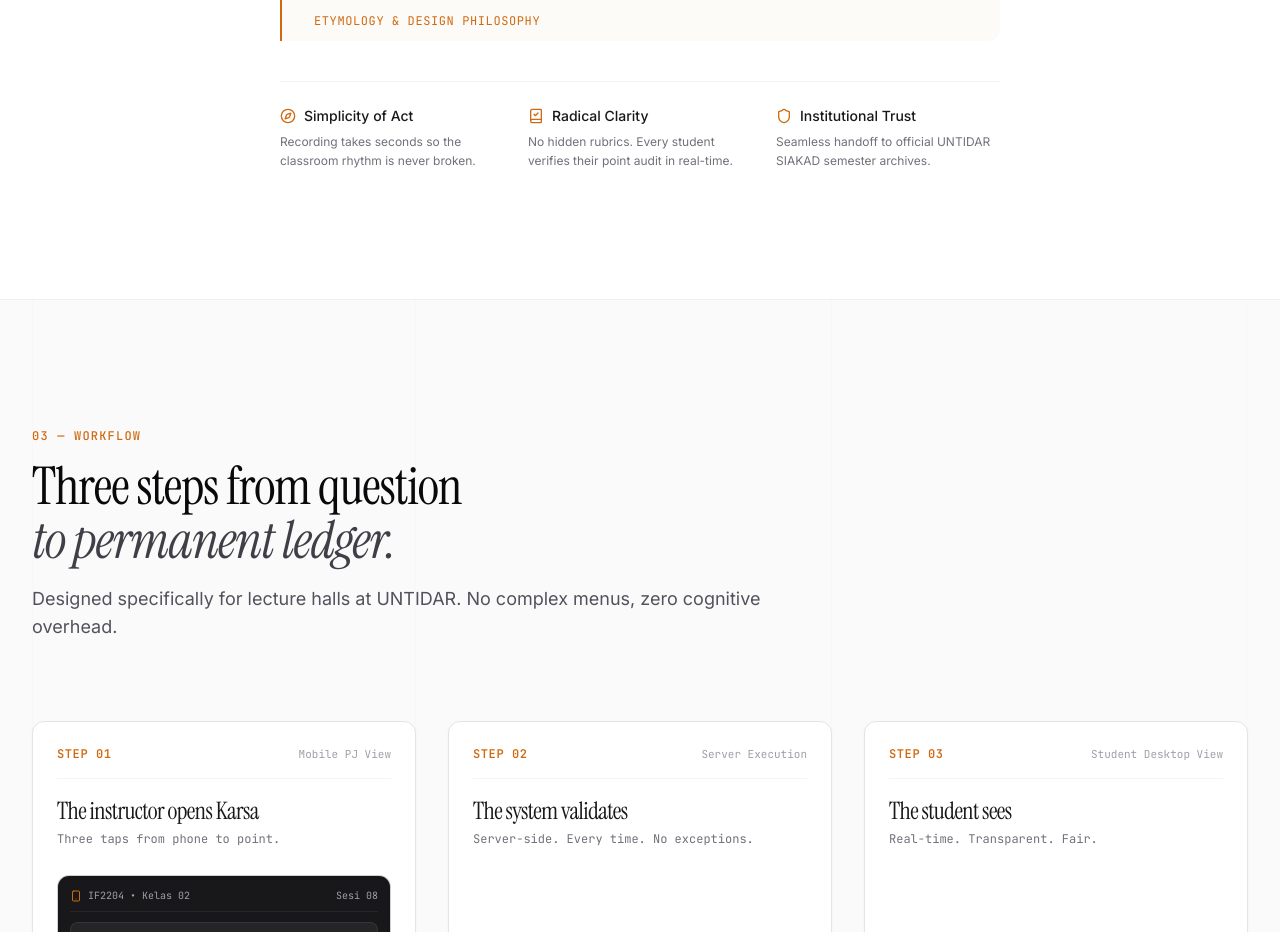
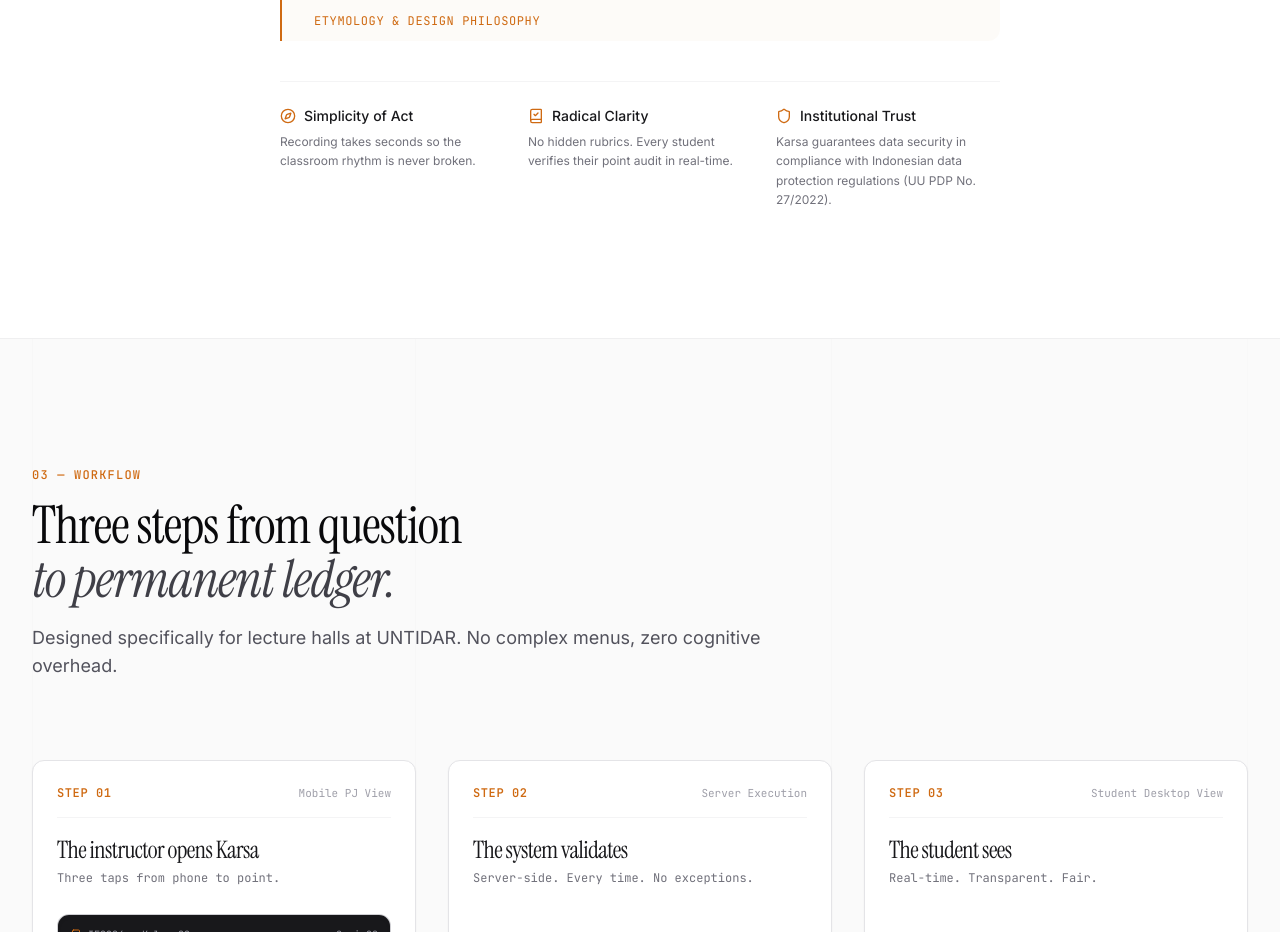
Before and after one commit to ywildan/karsa-landing, a React (Vite) app: page / in a window 1280 px wide. Shown: the part 2047-2979 px from the top of the page. Built offline with nearby package versions, Linux system fonts and the light colour scheme; the HTML template or start-up script is replaced by a standard one.

Commit message:
fix(landing): update Institutional Trust copy to data security + UU PDP reference
- Replace "Seamless handoff to official UNTIDAR SIAKAD semester archives."
  with English copy: Karsa guarantees data security in compliance with
  Indonesian data protection regulations (UU PDP No. 27/2022).

```diff
--- a/src/components/TheIdea.tsx
+++ b/src/components/TheIdea.tsx
@@ -102,7 +102,8 @@
                 <span>Institutional Trust</span>
               </div>
               <p className="text-xs text-zinc-500 leading-relaxed">
-                Seamless handoff to official UNTIDAR SIAKAD semester archives.
+                Karsa guarantees data security in compliance with Indonesian
+                data protection regulations (UU PDP No. 27/2022).
               </p>
             </div>
           </motion.div>
```
